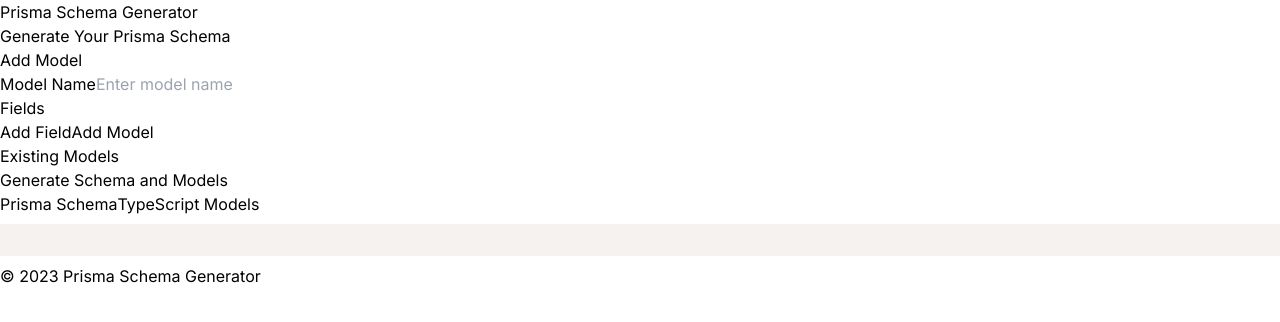
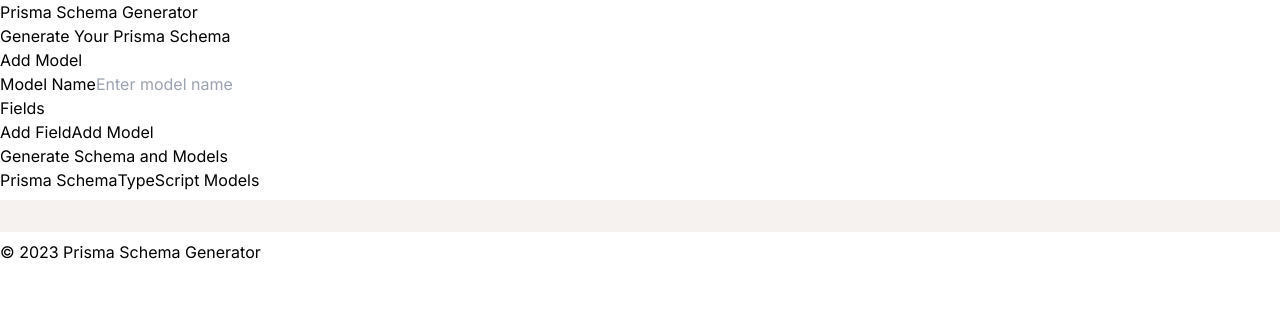
Before and after one commit to N4thanJ/prisma-relation-generator, a Next.js app: page / in a window 1280 px wide. Shown: the top 322 px of the page. Built offline with nearby package versions, Linux system fonts and the light colour scheme.

Commit message:
Visibilty of existing models

```diff
--- a/src/components/schema-generator.tsx
+++ b/src/components/schema-generator.tsx
@@ -290,9 +290,13 @@
               </div>
             ))}
           </div>
+          <div className="flex gap-4">
             <Button onClick={handleAddField}>Add Field</Button>
             <Button onClick={handleAddModel}>Add Model</Button>
+          </div>
           <div className="space-y-2">
+            {models.length > 0 && (
+              <>
                 <Label>Existing Models</Label>
                 {models.map((model, modelIndex) => (
                   <div key={modelIndex} className="flex items-center space-x-2">
@@ -321,6 +325,8 @@
                     </Button>
                   </div>
                 ))}
+              </>
+            )}
           </div>
         </CardContent>
       </Card>
```
Lines whose indentation alone changed are shown as unchanged.
